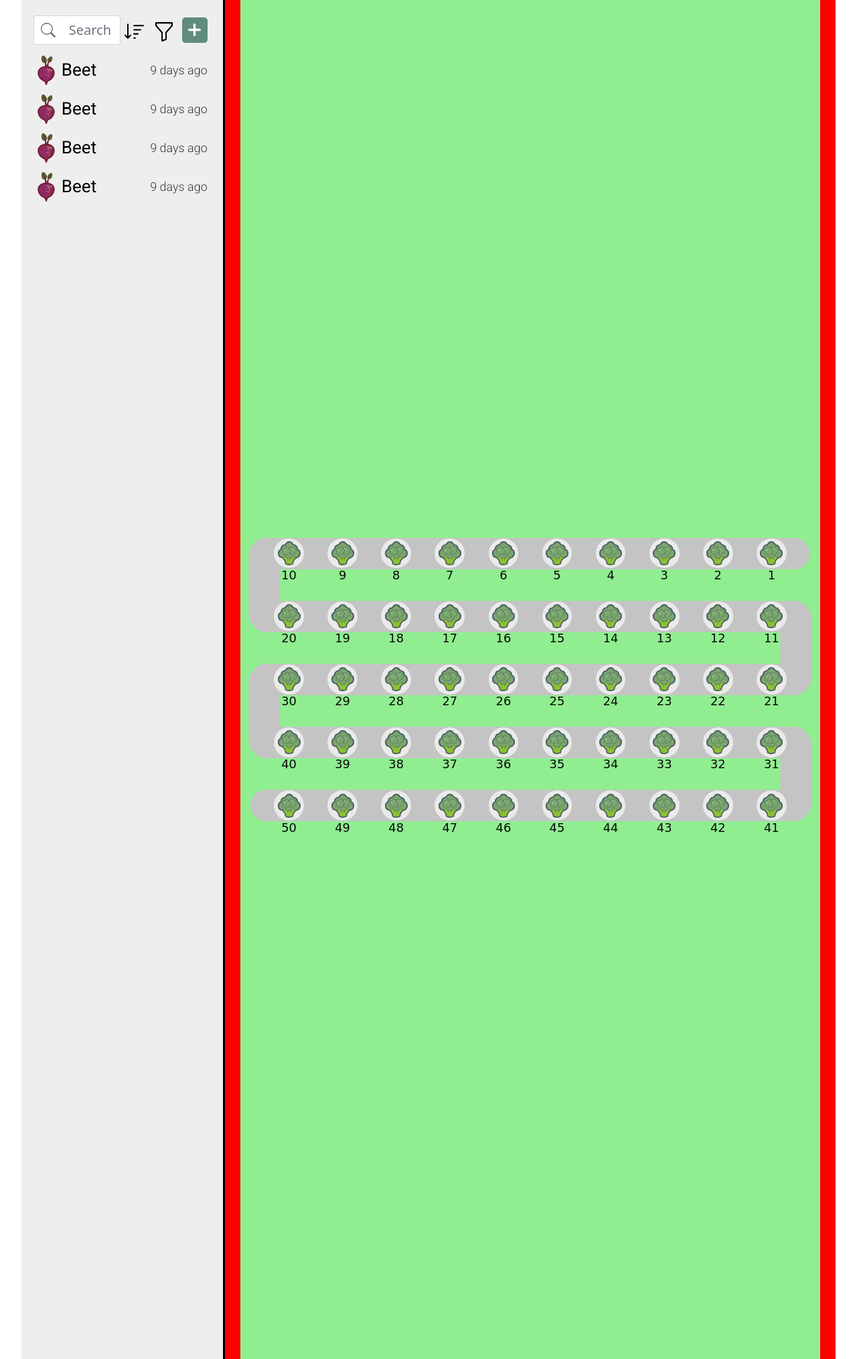
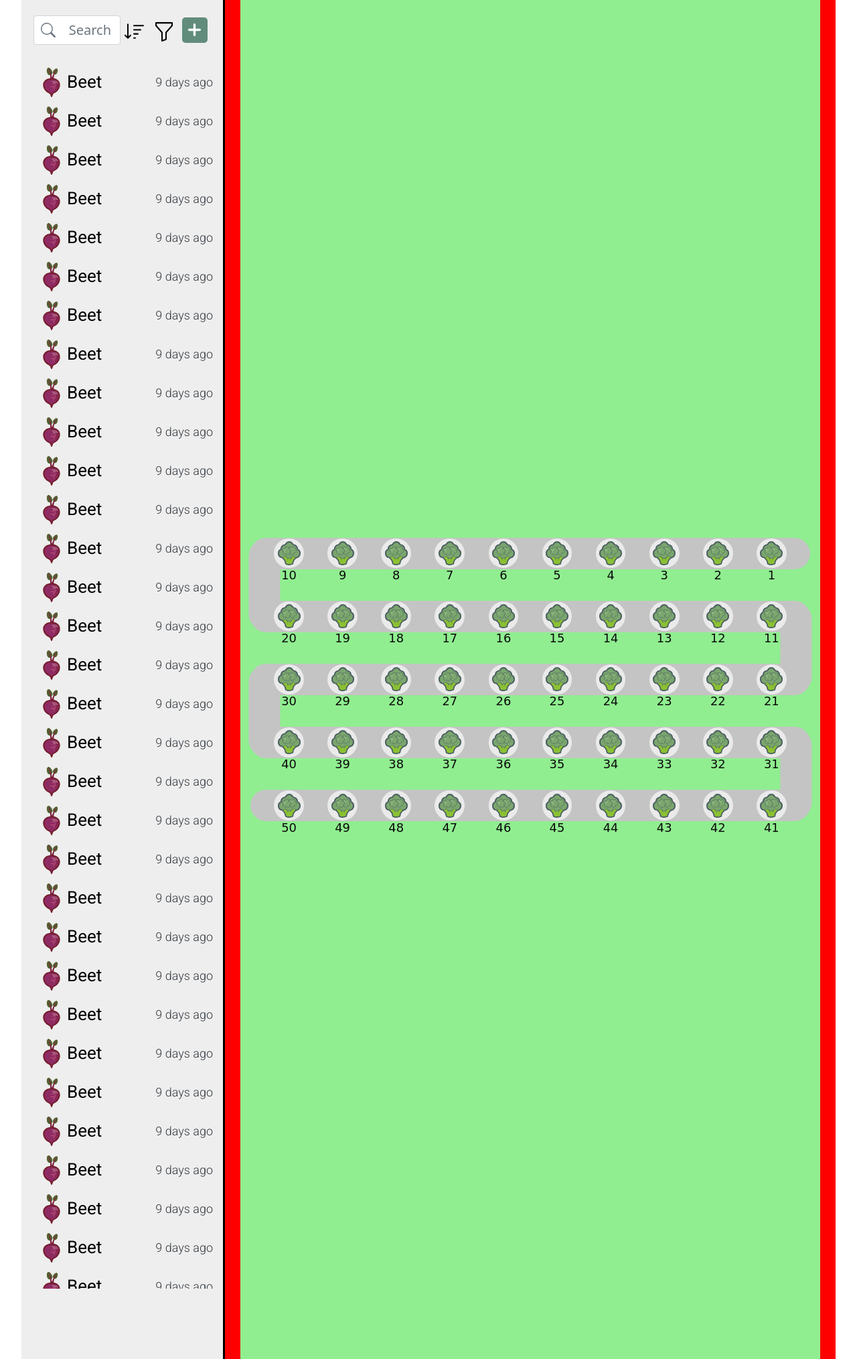
Before and after one commit to asparagoose2/HydroBrain, a PHP site: page / in a window 1280 px wide. Shown: the part 226-2255 px from the top of the page at 67% size. Run offline with PHP 8.4, Linux system fonts and the light colour scheme; some libraries are stand-ins or nearby versions; some web fonts are replaced.

Commit message:
scroll bar style

```diff
--- a/css/style.css
+++ b/css/style.css
@@ -239,13 +239,21 @@ main {
 	text-align: center;
 }
 
+.listSection {
+    height: 92%;
+    overflow-y: scroll;
+    margin-top: 20px;
+    direction: rtl;
+}
+
 .plantsList {
     list-style: none;
     padding: 0;
     width: 97%;
-    margin-top: 20px;
+    /* height: 92%; */
     /* background: #C4C4C4; */
     font-family: 'Roboto', sans-serif;
+    direction: ltr;
 }
 .plantListItem {
     margin-top: 18px;
@@ -287,7 +295,30 @@ main {
     color: #343a40;
 }
 
+/* total width */
+.listSection::-webkit-scrollbar {
+    background-color: transparent;
+    /* background-color: #fff; */
+    width: 8px;
+}
 
+/* background of the scrollbar except button or resizer */
+.listSection::-webkit-scrollbar-track {
+    /* background-color: #fff; */
+    background-color: transparent;
+}
+
+/* scrollbar itself */
+.listSection::-webkit-scrollbar-thumb {
+    background-color: #babac0;
+    border-radius: 16px;
+    /* border: 4px solid #fff; */
+}
+
+/* set button(top and bottom of the scrollbar) */
+.listSection::-webkit-scrollbar-button {
+    display:none;
+}
 
 
 /* .sort   {
--- a/index.html
+++ b/index.html
@@ -49,6 +49,7 @@
                 <a href="addPlant.html"></a>
             </section>
             <div class="clear"></div>
+            <section class="listSection">
                 <ul class="plantsList">
                     <li class="plantListItem"><a  href="item.html?itemID=1">
                         <img src="images/beet.svg" alt="beet">
@@ -70,7 +71,163 @@
                         <span class="plantListName">Beet</span>
                         <span class="plantListInfo">9 days ago</span>
                     </a></li>
+                    <li class="plantListItem"><a  href="item.html?itemID=1">
+                        <img src="images/beet.svg" alt="beet">
+                        <span class="plantListName">Beet</span>
+                        <span class="plantListInfo">9 days ago</span>
+                    </a></li>
+                    <li class="plantListItem"><a  href="item.html?itemID=1">
+                        <img src="images/beet.svg" alt="beet">
+                        <span class="plantListName">Beet</span>
+                        <span class="plantListInfo">9 days ago</span>
+                    </a></li>
+                    <li class="plantListItem"><a  href="item.html?itemID=1">
+                        <img src="images/beet.svg" alt="beet">
+                        <span class="plantListName">Beet</span>
+                        <span class="plantListInfo">9 days ago</span>
+                    </a></li>
+                    <li class="plantListItem"><a  href="item.html?itemID=1">
+                        <img src="images/beet.svg" alt="beet">
+                        <span class="plantListName">Beet</span>
+                        <span class="plantListInfo">9 days ago</span>
+                    </a></li>
+                    <li class="plantListItem"><a  href="item.html?itemID=1">
+                        <img src="images/beet.svg" alt="beet">
+                        <span class="plantListName">Beet</span>
+                        <span class="plantListInfo">9 days ago</span>
+                    </a></li>
+                    <li class="plantListItem"><a  href="item.html?itemID=1">
+                        <img src="images/beet.svg" alt="beet">
+                        <span class="plantListName">Beet</span>
+                        <span class="plantListInfo">9 days ago</span>
+                    </a></li>
+                    <li class="plantListItem"><a  href="item.html?itemID=1">
+                        <img src="images/beet.svg" alt="beet">
+                        <span class="plantListName">Beet</span>
+                        <span class="plantListInfo">9 days ago</span>
+                    </a></li>
+                    <li class="plantListItem"><a  href="item.html?itemID=1">
+                        <img src="images/beet.svg" alt="beet">
+                        <span class="plantListName">Beet</span>
+                        <span class="plantListInfo">9 days ago</span>
+                    </a></li>
+                    <li class="plantListItem"><a  href="item.html?itemID=1">
+                        <img src="images/beet.svg" alt="beet">
+                        <span class="plantListName">Beet</span>
+                        <span class="plantListInfo">9 days ago</span>
+                    </a></li>
+                    <li class="plantListItem"><a  href="item.html?itemID=1">
+                        <img src="images/beet.svg" alt="beet">
+                        <span class="plantListName">Beet</span>
+                        <span class="plantListInfo">9 days ago</span>
+                    </a></li>
+                    <li class="plantListItem"><a  href="item.html?itemID=1">
+                        <img src="images/beet.svg" alt="beet">
+                        <span class="plantListName">Beet</span>
+                        <span class="plantListInfo">9 days ago</span>
+                    </a></li>
+                    <li class="plantListItem"><a  href="item.html?itemID=1">
+                        <img src="images/beet.svg" alt="beet">
+                        <span class="plantListName">Beet</span>
+                        <span class="plantListInfo">9 days ago</span>
+                    </a></li>
+                    <li class="plantListItem"><a  href="item.html?itemID=1">
+                        <img src="images/beet.svg" alt="beet">
+                        <span class="plantListName">Beet</span>
+                        <span class="plantListInfo">9 days ago</span>
+                    </a></li>
+                    <li class="plantListItem"><a  href="item.html?itemID=1">
+                        <img src="images/beet.svg" alt="beet">
+                        <span class="plantListName">Beet</span>
+                        <span class="plantListInfo">9 days ago</span>
+                    </a></li>
+                    <li class="plantListItem"><a  href="item.html?itemID=1">
+                        <img src="images/beet.svg" alt="beet">
+                        <span class="plantListName">Beet</span>
+                        <span class="plantListInfo">9 days ago</span>
+                    </a></li>
+                    <li class="plantListItem"><a  href="item.html?itemID=1">
+                        <img src="images/beet.svg" alt="beet">
+                        <span class="plantListName">Beet</span>
+                        <span class="plantListInfo">9 days ago</span>
+                    </a></li>
+                    <li class="plantListItem"><a  href="item.html?itemID=1">
+                        <img src="images/beet.svg" alt="beet">
+                        <span class="plantListName">Beet</span>
+                        <span class="plantListInfo">9 days ago</span>
+                    </a></li>
+                    <li class="plantListItem"><a  href="item.html?itemID=1">
+                        <img src="images/beet.svg" alt="beet">
+                        <span class="plantListName">Beet</span>
+                        <span class="plantListInfo">9 days ago</span>
+                    </a></li>
+                    <li class="plantListItem"><a  href="item.html?itemID=1">
+                        <img src="images/beet.svg" alt="beet">
+                        <span class="plantListName">Beet</span>
+                        <span class="plantListInfo">9 days ago</span>
+                    </a></li>
+                    <li class="plantListItem"><a  href="item.html?itemID=1">
+                        <img src="images/beet.svg" alt="beet">
+                        <span class="plantListName">Beet</span>
+                        <span class="plantListInfo">9 days ago</span>
+                    </a></li>
+                    <li class="plantListItem"><a  href="item.html?itemID=1">
+                        <img src="images/beet.svg" alt="beet">
+                        <span class="plantListName">Beet</span>
+                        <span class="plantListInfo">9 days ago</span>
+                    </a></li>
+                    <li class="plantListItem"><a  href="item.html?itemID=1">
+                        <img src="images/beet.svg" alt="beet">
+                        <span class="plantListName">Beet</span>
+                        <span class="plantListInfo">9 days ago</span>
+                    </a></li>
+                    <li class="plantListItem"><a  href="item.html?itemID=1">
+                        <img src="images/beet.svg" alt="beet">
+                        <span class="plantListName">Beet</span>
+                        <span class="plantListInfo">9 days ago</span>
+                    </a></li>
+                    <li class="plantListItem"><a  href="item.html?itemID=1">
+                        <img src="images/beet.svg" alt="beet">
+                        <span class="plantListName">Beet</span>
+                        <span class="plantListInfo">9 days ago</span>
+                    </a></li>
+                    <li class="plantListItem"><a  href="item.html?itemID=1">
+                        <img src="images/beet.svg" alt="beet">
+                        <span class="plantListName">Beet</span>
+                        <span class="plantListInfo">9 days ago</span>
+                    </a></li>
+                    <li class="plantListItem"><a  href="item.html?itemID=1">
+                        <img src="images/beet.svg" alt="beet">
+                        <span class="plantListName">Beet</span>
+                        <span class="plantListInfo">9 days ago</span>
+                    </a></li>
+                    <li class="plantListItem"><a  href="item.html?itemID=1">
+                        <img src="images/beet.svg" alt="beet">
+                        <span class="plantListName">Beet</span>
+                        <span class="plantListInfo">9 days ago</span>
+                    </a></li>
+                    <li class="plantListItem"><a  href="item.html?itemID=1">
+                        <img src="images/beet.svg" alt="beet">
+                        <span class="plantListName">Beet</span>
+                        <span class="plantListInfo">9 days ago</span>
+                    </a></li>
+                    <li class="plantListItem"><a  href="item.html?itemID=1">
+                        <img src="images/beet.svg" alt="beet">
+                        <span class="plantListName">Beet</span>
+                        <span class="plantListInfo">9 days ago</span>
+                    </a></li>
+                    <li class="plantListItem"><a  href="item.html?itemID=1">
+                        <img src="images/beet.svg" alt="beet">
+                        <span class="plantListName">Beet</span>
+                        <span class="plantListInfo">9 days ago</span>
+                    </a></li>
+                    <li class="plantListItem"><a  href="item.html?itemID=1">
+                        <img src="images/beet.svg" alt="beet">
+                        <span class="plantListName">Beet</span>
+                        <span class="plantListInfo">9 days ago</span>
+                    </a></li>
                 </ul>
+            </section>
         </section>
         <main>
         <section class="mapContainer column">
--- a/refrances.txt
+++ b/refrances.txt
@@ -1,3 +1,6 @@
 aspect raio div :
 https://dabblet.com/gist/2590942
 https://stackoverflow.com/questions/1495407/maintain-the-aspect-ratio-of-a-div-with-css
+
+scroll bar:
+https://gist.github.com/spemer/a0e218bbb45433bd611e68446523a00b
```
Lines whose indentation alone changed are shown as unchanged.
